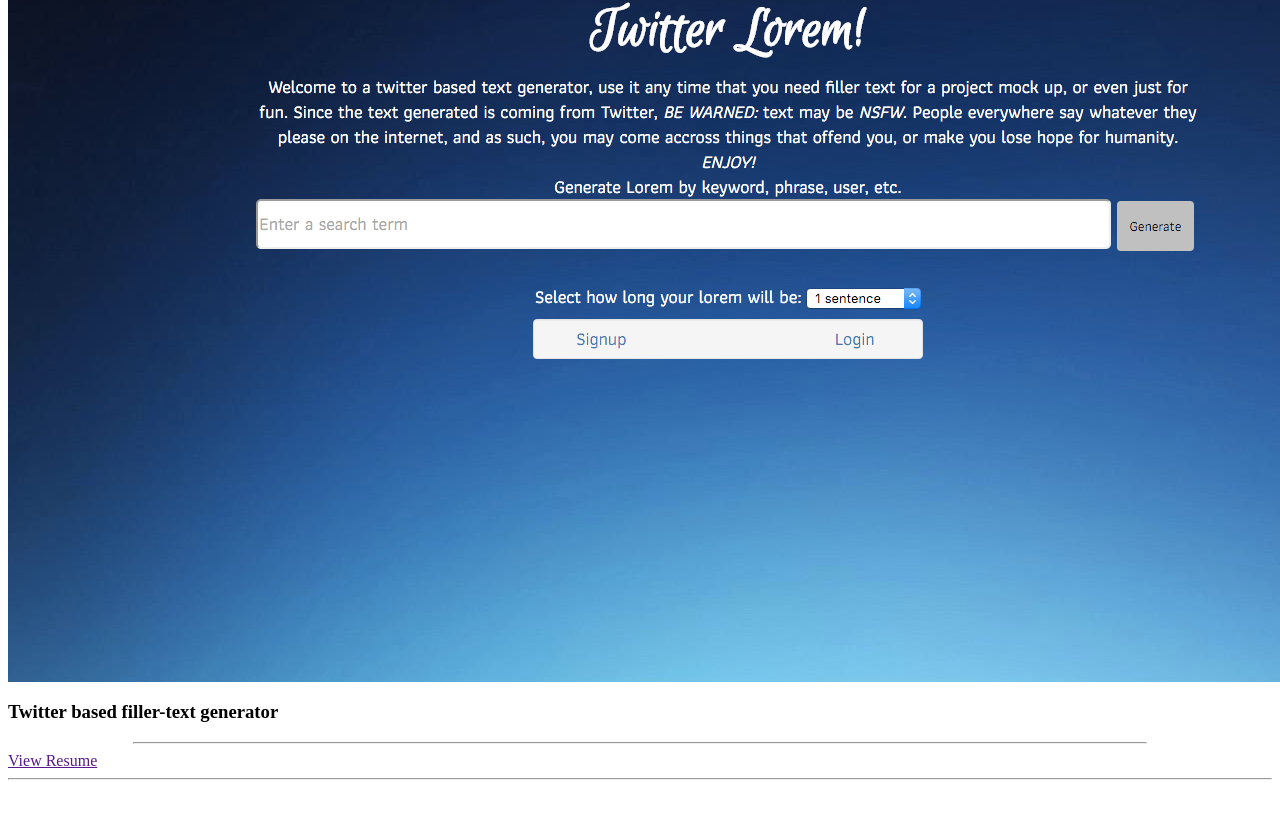
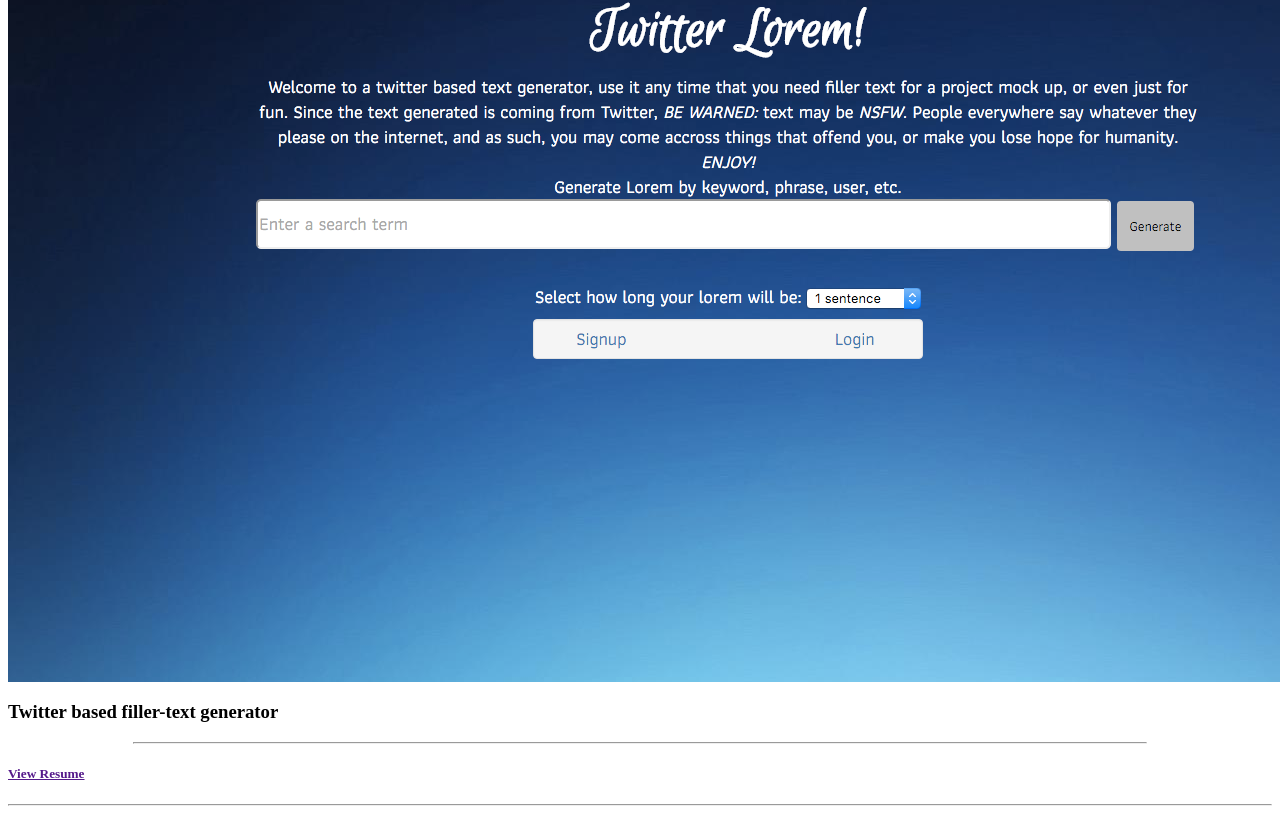
Before and after one commit to SmithTM90/Portfolio-V2, a plain HTML site: page views/index.html in a window 1280 px wide. Shown: the part 3855-4669 px from the top of the page. Before the commit the page ends 4643 px from the top, so only its background shows below. Drawn offline with Linux system fonts and the light colour scheme; files whose address does not match are found by name.

Commit message:
fixing label

```diff
--- a/views/index.html
+++ b/views/index.html
@@ -73,7 +73,7 @@
 				<a href="https://www.linkedin.com/in/travis-smith-889699104"><i class="fa fa-linkedin"></i></a>
 			</div>
 			<div class="col-xs-5 social-block">
-				<a href=""><i class="fa fa-file-text"></i>View Resume</a>
+				<a href=""><i class="fa fa-file-text"></i><h5>View Resume</h5></a>
 			</div>
 		</div>
 		<div class="row socialRow">
```
